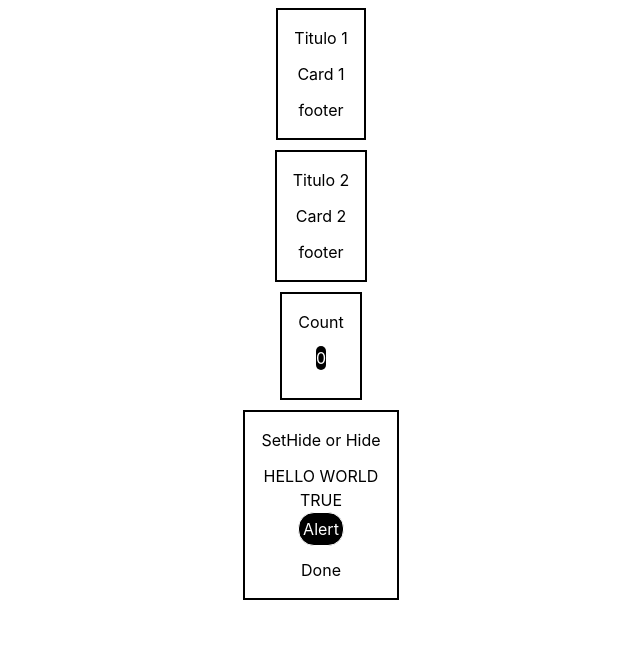
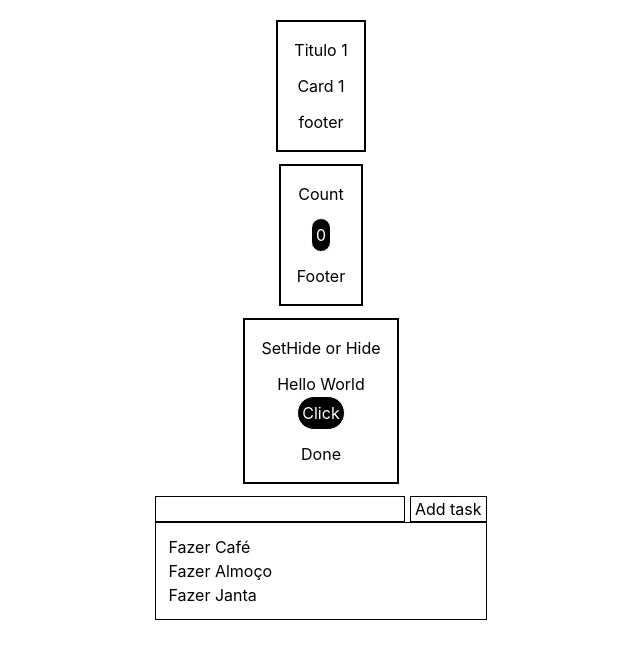
Before and after one commit to RafaelDeMello/ReactStudy, a React (Vite) app in the folder StudyReact/: page / in a window 1280 px wide. Shown: the top 658 px of the page, without its empty margins (319-959 px from the left). Built offline with nearby package versions, Linux system fonts and the light colour scheme.

Commit message:
Update Esboco.tsx

```diff
--- a/StudyReact/src/componentes/Esboco.tsx
+++ b/StudyReact/src/componentes/Esboco.tsx
@@ -17,38 +17,46 @@ const Card = (props: ICardProps) => {
 };
 
 export function Exemplos() {
-  const [count, setCount] = useState(0);
+  const [count, setCount] = useState(0)
   const [hide, setHide] = useState(true)
+  const [list, setList] = useState([
+    {id: '1', label: 'Fazer Café'},
+    {id: '2', label: 'Fazer Almoço'},
+    {id: '2', label: 'Fazer Janta'},
+  ])
 
   return (
     <>
-      <div className="flex flex-col items-center p-2 gap-2.5">
+      <div className="flex  flex-col items-center m-5 gap-3">
         <Card tittle="Titulo 1" footer="footer">
           <div>Card 1</div>
         </Card>
-        <Card tittle="Titulo 2" footer="footer">
-          <div>Card 2</div>
-        </Card>
-        <Card tittle="Count" footer="">
-          <div className="flex items-center justify-center bg-black text-white rounded-3xl">
-            <button
-              onClick={() => {
-                setCount(count + 1);
-              }}
-            >
-              {count}
-            </button>
+        <Card tittle="Count" footer="Footer">
+          <div>
+            <button className="border rounded-3xl p-1 bg-black text-white" onClick={() => (setCount(count + 1))}>{count}</button>
           </div>
         </Card>
         <Card tittle="SetHide or Hide" footer="Done">
           <div className="flex flex-col items-center">
-            {hide && <p>HELLO WORLD</p>}
-            {!hide && <p>DESTROYER WORLD</p>}
-            {hide ? <p>TRUE</p> : <p>FALSE</p>}
-            <button className="border p-1 rounded-2xl bg-black text-white" onClick={() => {setHide(!hide)}}> Alert </button>
+            {hide ? <p>Hello World</p> : <p>Bye World</p>}
+          <button className="border rounded-3xl p-1 bg-black text-white" onClick={() => {setHide(!hide)}}>Click</button>
           </div>
-        </Card>
+       </Card>
+        <div className="border-black">
+          <div>
+             <input className="border" /> <button className="border px-1">Add task</button>
+          </div>
+          <div className="border p-3">
+            <ol>
+              {list.map((listItem) =>
+              <li key={listItem.id}>
+                 {listItem.label}
+              </li>)}
+            </ol>
+         </div>
+        </div>
       </div>
+
     </>
   );
 }
```
